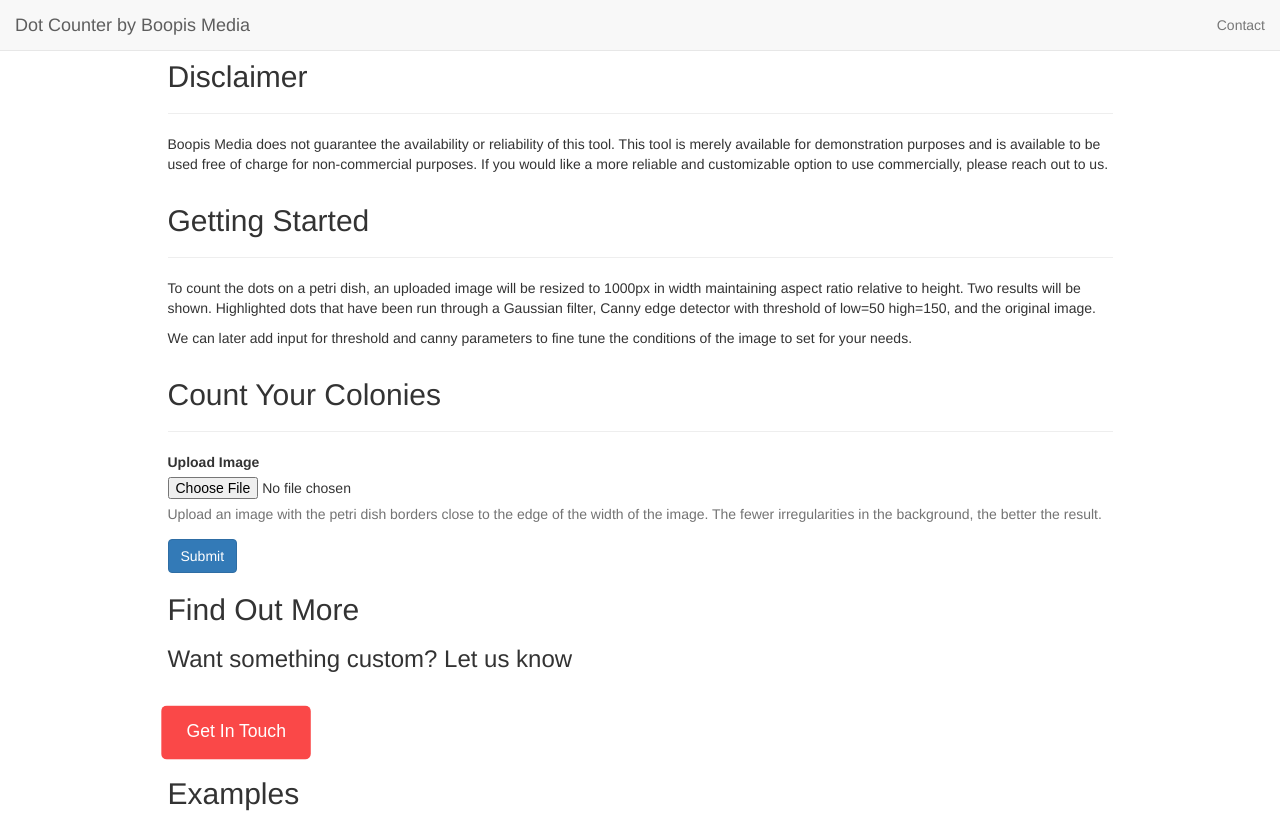
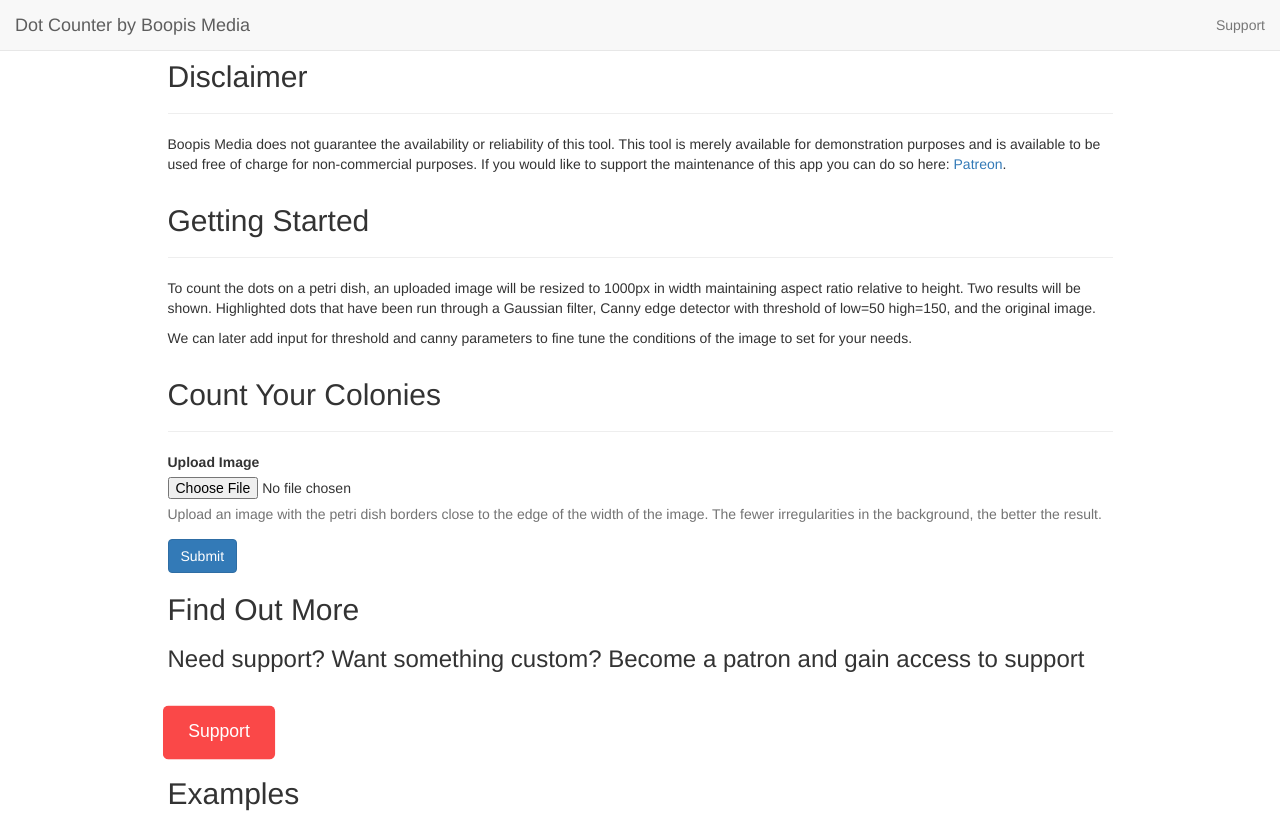
Before and after one commit to dchun/dot-finder, a website: page views/form.html in a window 1280 px wide. Shown: the top 813 px of the page. Drawn offline with nearby package versions, Linux system fonts and the light colour scheme; files whose address does not match are found by name.

Commit message:
update contact

```diff
--- a/views/form.html
+++ b/views/form.html
@@ -52,7 +52,7 @@
 			<div class="collapse navbar-collapse" id="bs-example-navbar-collapse-1">
 				<ul class="nav navbar-nav navbar-right">
 					<li>
-						<a class="page-scroll" href="mailto:david@boopis.com">Contact</a>
+						<a class="page-scroll" href="https://www.patreon.com/dchun/membership">Support</a>
 					</li>
 				</ul>
 			</div>
@@ -67,7 +67,7 @@
 			<div class="col-lg-10 col-lg-offset-1">
 			<h2 class="section-heading">Disclaimer</h2>
 				<hr class="light">
-				<p class="text-faded">Boopis Media does not guarantee the availability or reliability of this tool. This tool is merely available for demonstration purposes and is available to be used free of charge for non-commercial purposes. If you would like a more reliable and customizable option to use commercially, please reach out to us.</p>
+				<p class="text-faded">Boopis Media does not guarantee the availability or reliability of this tool. This tool is merely available for demonstration purposes and is available to be used free of charge for non-commercial purposes. If you would like to support the maintenance of this app you can do so here: <a href="http://patreon.com/dchun">Patreon</a>.</p>
 			</div>
 		</div>
 
@@ -98,8 +98,8 @@
 		<div class="row">
 			<div class="col-lg-10 col-lg-offset-1">
 				<h2 class="section-heading">Find Out More</h2>
-				<h3>Want something custom? Let us know</h3>
-				<a class="w-button call-to-action" data-ix="call-to-action-heartbeats" href="mailto:david@boopis.com?subject=Hey%20there!" style="transition: transform 300ms; transform: scaleX(1.1) scaleY(1.1) scaleZ(1);">Get In Touch</a>
+				<h3>Need support? Want something custom? Become a patron and gain access to support</h3>
+				<a class="w-button call-to-action" data-ix="call-to-action-heartbeats" href="https://www.patreon.com/dchun/membership" style="transition: transform 300ms; transform: scaleX(1.1) scaleY(1.1) scaleZ(1);">Support</a>
 			</div>
 		</div>
 
@@ -169,7 +169,7 @@
   m=s.getElementsByTagName(o)[0];a.async=1;a.src=g;m.parentNode.insertBefore(a,m)
   })(window,document,'script','https://www.google-analytics.com/analytics.js','ga');
 
-  ga('create', 'UA-43099516-4', 'auto');
+  ga('create', 'UA-43099516-1', 'auto');
   ga('send', 'pageview');
 
 	</script>
```
